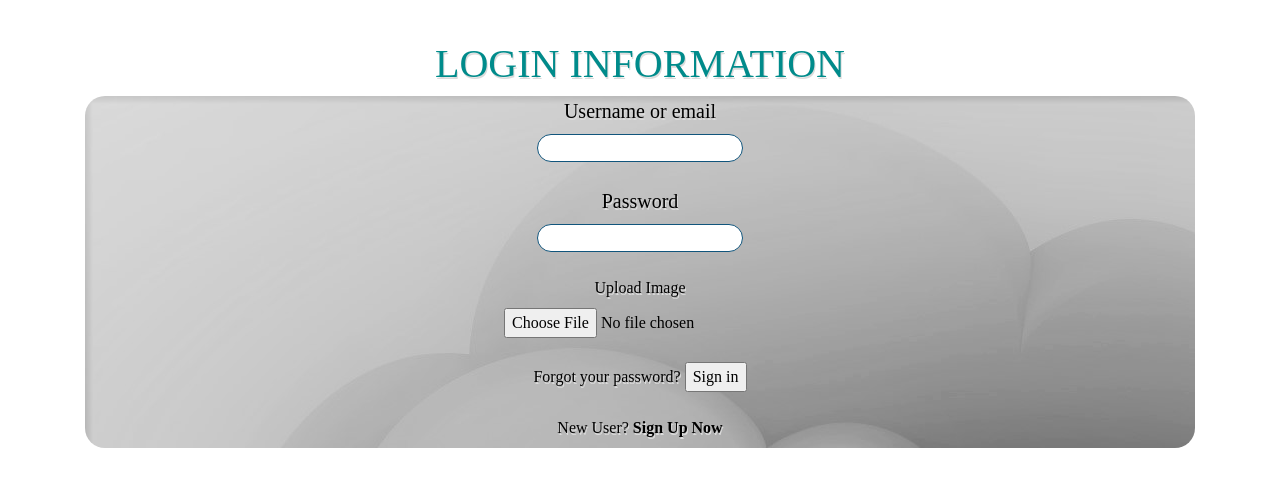
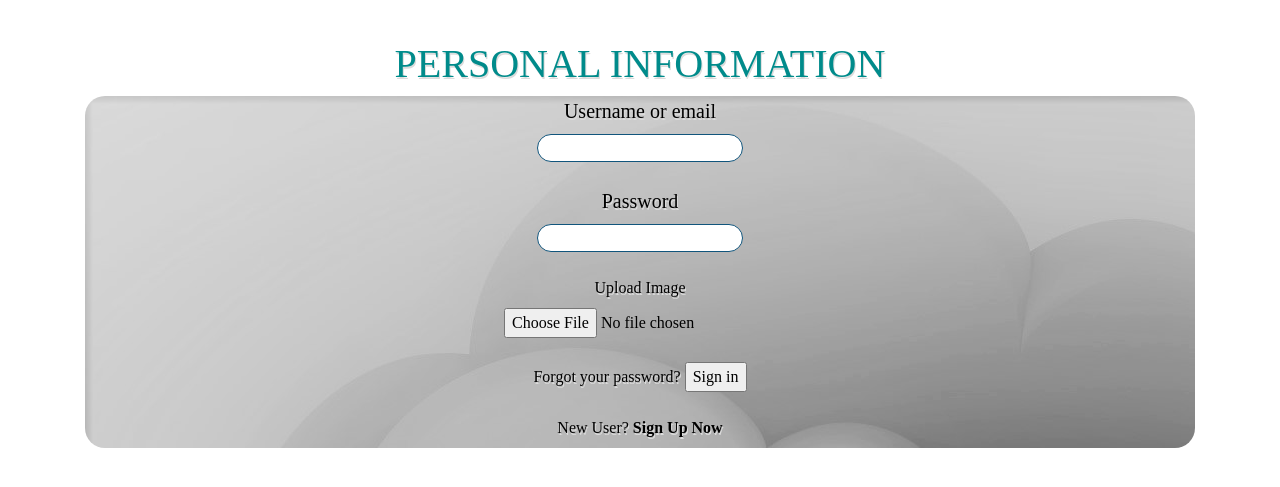
Before and after one commit to Urmi20/CloudComputing, a Flask app: page / in a window 1280 px wide. Shown: the top 487 px of the page. Run offline with Flask 2, Linux system fonts and the light colour scheme; some libraries are stand-ins or nearby versions.

Commit message:
Demo force conflicts

```diff
--- a/app/templates/index.html
+++ b/app/templates/index.html
@@ -11,7 +11,7 @@
 
     <body class="fontstyle">
         <form method="post" action="authenticate_user" class="container"> <!-- Redirected to index.py-->  <!-- add action path-->
-            <legend class="text-center case" style="margin-top:40px;"><h1>Login information</h1></legend>
+            <legend class="text-center case" style="margin-top:40px;"><h1>Personal information</h1></legend>
 
             <div class="text-center forms container">
 				<label class="fontsize">Username or email</label><br/>
```
